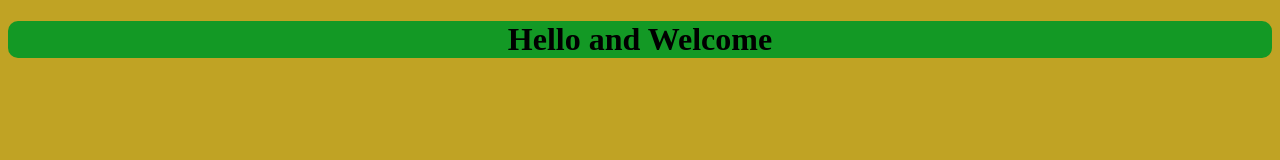
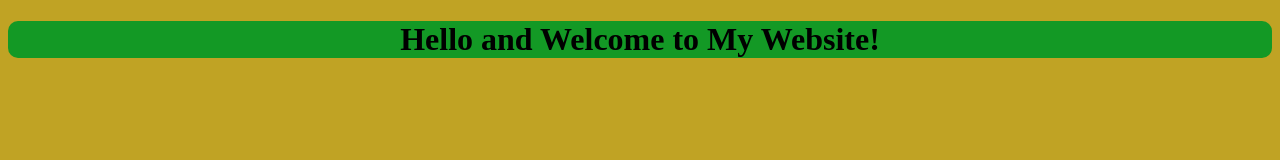
Before and after one commit to mpmagtalasstudent-ctrl/mpmagtalasstudent-ctrl.github.io, a plain HTML site: page index.html in a window 1280 px wide. Drawn offline with Linux system fonts and the light colour scheme.

Commit message:
Update index.html

```diff
--- a/index.html
+++ b/index.html
@@ -7,7 +7,7 @@
     <link rel="stylesheet" href="style.css">
 </head>
 <body>
-    <h1>Hello and Welcome</h1>
+    <h1>Hello and Welcome to My Website!</h1>
 
 </body>
 </html>
```
